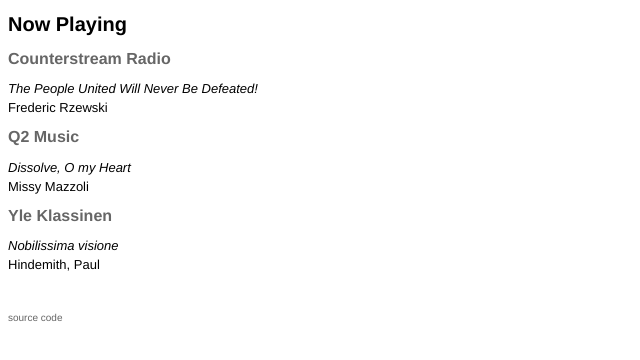
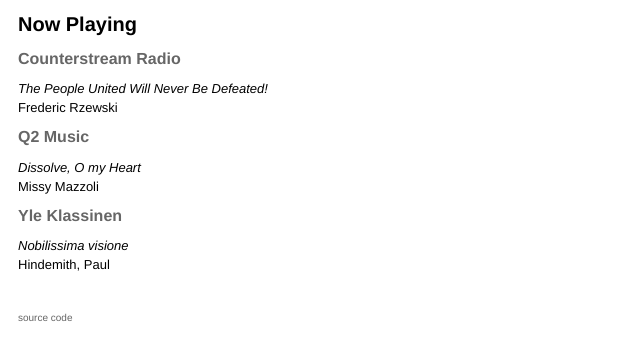
Before and after one commit to bhoggard/nowplaying, a plain HTML site: page resources/index.html in a window 1280 px wide. Shown: the whole page, without its empty margins (0-640 px from the left). Drawn offline with Linux system fonts and the light colour scheme.

Commit message:
nicer formatting

```diff
--- a/resources/index.html
+++ b/resources/index.html
@@ -1,14 +1,13 @@
 <!DOCTYPE html>
 <head>
   <meta charset="utf-8">
+  <meta name="viewport" content="width=device-width, initial-scale=1">
   <title>Now Playing</title>
   <meta name="description" content="one-page clojure application to show what's playing on my favorite classical stations">
   <link rel="stylesheet" type="text/css" href="/css/screen.css">
 </head>
 <body>
   <h1>Now Playing</h1>
-
-  <div id="content">
 
   <div id="counterstream">
     <h2><a target="_blank" href="http://counterstreamradio.net/">Counterstream Radio</a></h2>
@@ -32,6 +31,4 @@
     <a href="https://github.com/bhoggard/nowplaying">source code</a>
   </div>
 
-  </div>
-
 </body>
--- a/resources/public/css/screen.css
+++ b/resources/public/css/screen.css
@@ -1,10 +1,7 @@
 body {
     font-family: 'Helvetica Neue', Helvetica, Arial, sans-serif;
     font-size: 13px;
-}
-
-#content {
-  width: 400px;
+    padding: 0 10px;
 }
 
 h1 {
```
Lines whose indentation alone changed are shown as unchanged.
